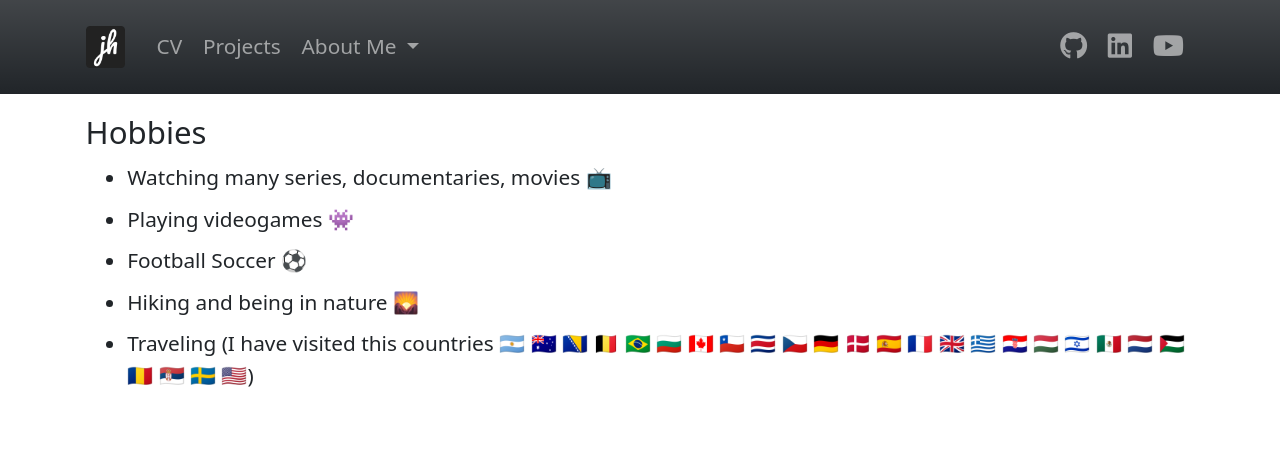
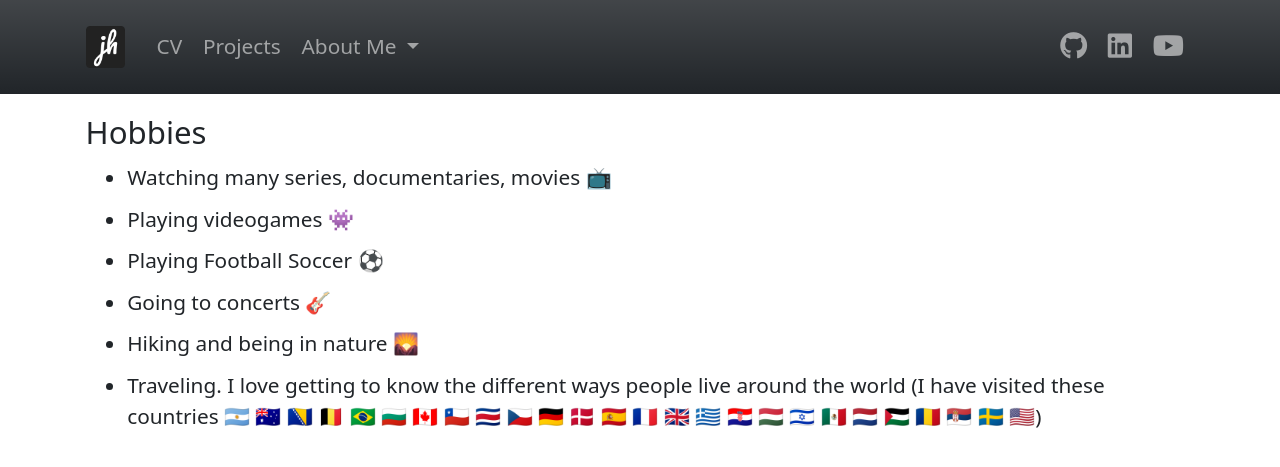
Before and after one commit to HenrYxZ/henryxz.github.io, a Jekyll site: the page built from about_me/hobbies/index.md, in a window 1280 px wide. Shown: the top 467 px of the page. Built offline with Jekyll 4.4.1, drawn with Linux system fonts in a browser that asks for light colours; nearby versions of some CDN libraries.

Commit message:
add concerts to hobbies

```diff
--- a/about_me/hobbies/index.md
+++ b/about_me/hobbies/index.md
@@ -6,6 +6,7 @@ title: Hobbies - Hernaldo Jesús
 
 - Watching many series, documentaries, movies 📺
 - Playing videogames 👾
-- Football Soccer ⚽
+- Playing Football Soccer ⚽
+- Going to concerts 🎸
 - Hiking and being in nature 🌄
-- Traveling (I have visited this countries 🇦🇷 🇦🇺 🇧🇦 🇧🇪 🇧🇷 🇧🇬 🇨🇦 🇨🇱 🇨🇷 🇨🇿 🇩🇪 🇩🇰 🇪🇦 🇫🇷 🇬🇧 🇬🇷 🇭🇷 🇭🇺 🇮🇱 🇲🇽 🇳🇱 🇵🇸 🇷🇴 🇷🇸 🇸🇪 🇺🇸)
+- Traveling. I love getting to know the different ways people live around the world (I have visited these countries 🇦🇷 🇦🇺 🇧🇦 🇧🇪 🇧🇷 🇧🇬 🇨🇦 🇨🇱 🇨🇷 🇨🇿 🇩🇪 🇩🇰 🇪🇦 🇫🇷 🇬🇧 🇬🇷 🇭🇷 🇭🇺 🇮🇱 🇲🇽 🇳🇱 🇵🇸 🇷🇴 🇷🇸 🇸🇪 🇺🇸)
```
